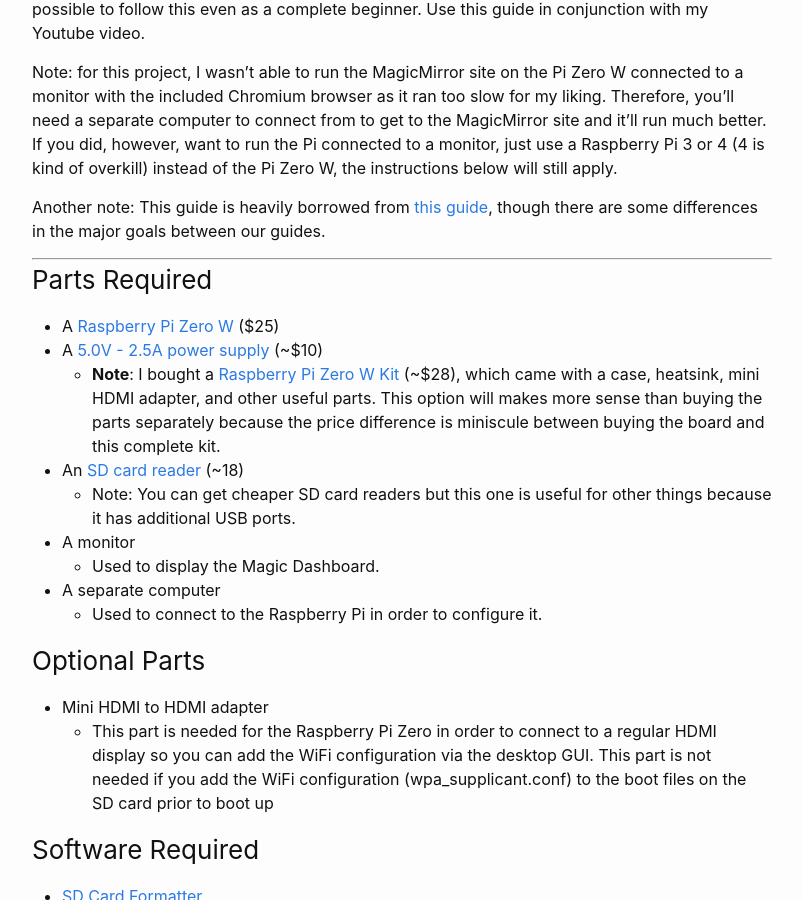
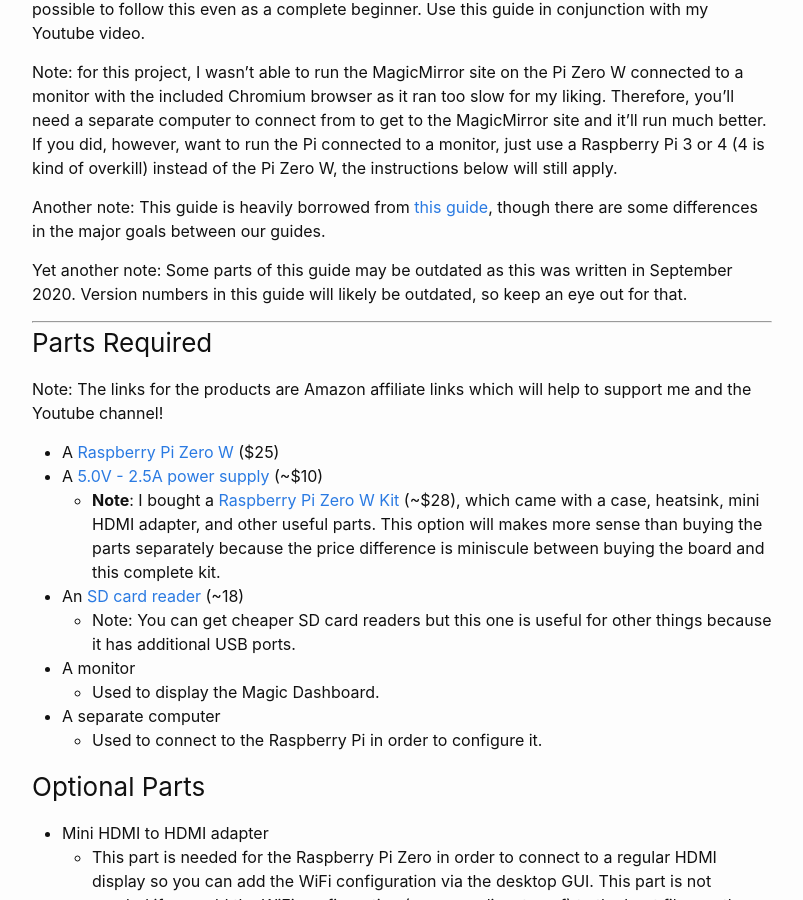
Before and after one commit to codingwatermelon/codingwatermelon.github.io, a Jekyll site: the page built from _posts/2020-09-09-how-to-make-a-magic-mirror.md, in a window 1280 px wide and 900 px high, scrolled down 329 px. Shown: the whole window, without its empty margins (238-1041 px from the left). Built offline with Jekyll 4.4.1, drawn with Linux system fonts in a browser that asks for light colours; some of the changed text lies outside the part shown.

Commit message:
Update 2020-09-09-how-to-make-a-magic-mirror.md

```diff
--- a/_posts/2020-09-09-how-to-make-a-magic-mirror.md
+++ b/_posts/2020-09-09-how-to-make-a-magic-mirror.md
@@ -12,9 +12,12 @@ Note: for this project, I wasn't able to run the MagicMirror site on the Pi Zero
 
 Another note: This guide is heavily borrowed from [this guide](http://emmanuelcontreras.com/how-to/how-to-create-a-magic-mirror-2-with-pi-zero-w/), though there are some differences in the major goals between our guides.
 
+Yet another note: Some parts of this guide may be outdated as this was written in September 2020. Version numbers in this guide will likely be outdated, so keep an eye out for that.
+
 ***
 
 ### Parts Required
+Note: The links for the products are Amazon affiliate links which will help to support me and the Youtube channel!
 - A [Raspberry Pi Zero W](https://www.amazon.com/Raspberry-Pi-Zero-Wireless-model/dp/B06XFZC3BX/ref=sr_1_5?dchild=1&keywords=raspberry+pi+zero+w&qid=1589698278&sr=8-5) ($25)
 - A [5.0V - 2.5A power supply](https://www.amazon.com/CanaKit-Raspberry-Supply-Adapter-Listed/dp/B00MARDJZ4/ref=sr_1_1?dchild=1&keywords=raspberry+pi+zero+w+power+supply&qid=1589698376&sr=8-1) (~$10)
   - **Note**: I bought a [Raspberry Pi Zero W Kit](https://www.amazon.com/gp/product/B0748MPQT4/) (~$28), which came with a case, heatsink, mini HDMI adapter, and other useful parts. This option will makes more sense than buying the parts separately because the price difference is miniscule between buying the board and this complete kit.
```
Also changed, not shown: other parts of _posts/2020-09-09-how-to-make-a-magic-mirror.md (+1 -1 lines).
